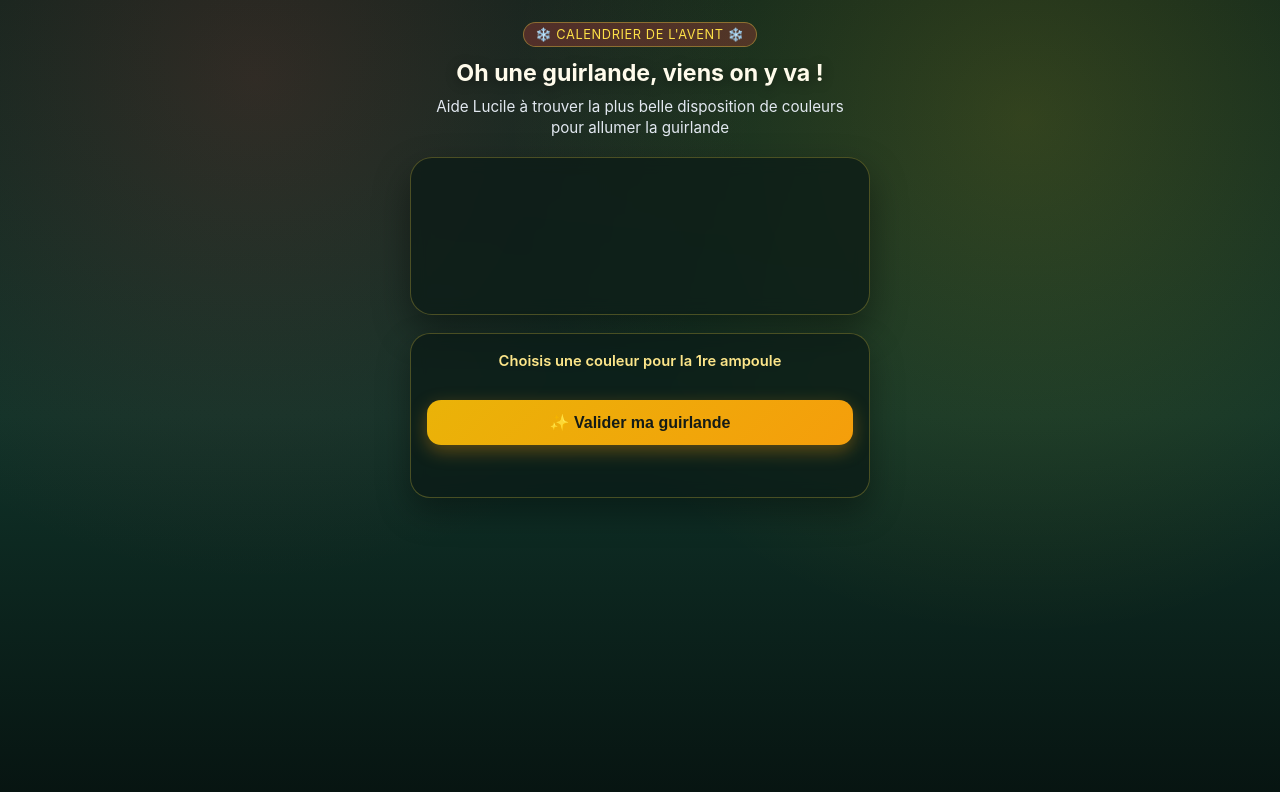
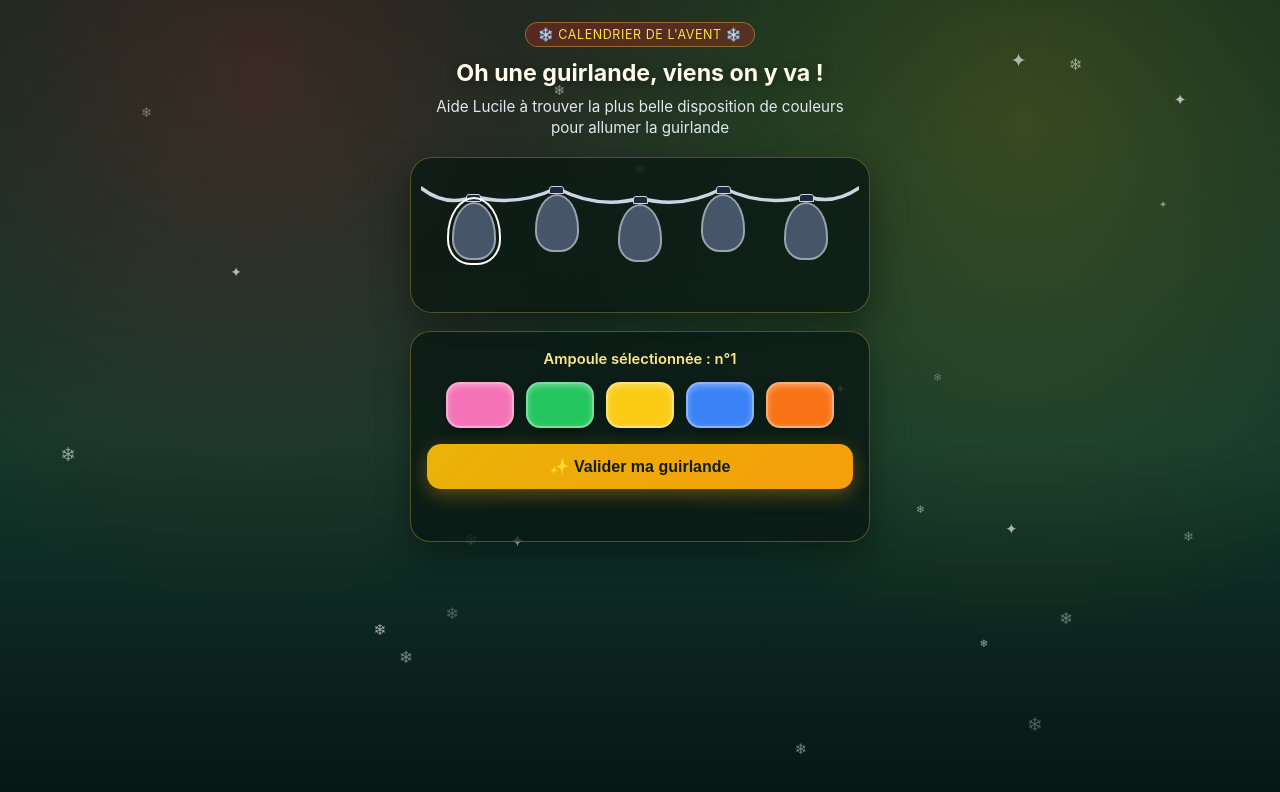
Before and after one commit to lulusc10/guirlande-avent, a plain HTML site: page index.html in a window 1280 px wide. Drawn offline with Linux system fonts and the light colour scheme.

Commit message:
Update index.html

```diff
--- a/index.html
+++ b/index.html
@@ -5,18 +5,6 @@
   <meta name="viewport" content="width=device-width, initial-scale=1.0, maximum-scale=1.0, user-scalable=no" />
   <title>Oh une guirlande, viens on y va !</title>
   <style>
-    :root {
-      --bg-top: #0b241d;
-      --bg-mid: #103329;
-      --bg-bottom: #071411;
-      --card: rgba(10, 26, 21, 0.72);
-      --border: rgba(253, 224, 71, 0.25);
-      --text: #fefce8;
-      --muted: #e2e8f0;
-      --gold: #facc15;
-      --red: #ef4444;
-    }
-
     * {
       box-sizing: border-box;
       -webkit-tap-highlight-color: transparent;
@@ -26,11 +14,11 @@
       margin: 0;
       min-height: 100dvh;
       font-family: -apple-system, BlinkMacSystemFont, "Segoe UI", Roboto, sans-serif;
-      color: var(--text);
+      color: #fefce8;
       background:
-        radial-gradient(circle at 20% 10%, rgba(239, 68, 68, 0.16), transparent 40%),
-        radial-gradient(circle at 80% 15%, rgba(250, 204, 21, 0.16), transparent 42%),
-        linear-gradient(180deg, var(--bg-top) 0%, var(--bg-mid) 52%, var(--bg-bottom) 100%);
+        radial-gradient(circle at 20% 10%, rgba(220, 38, 38, 0.22), transparent 42%),
+        radial-gradient(circle at 80% 15%, rgba(250, 204, 21, 0.18), transparent 42%),
+        linear-gradient(180deg, #0c2920 0%, #11382c 55%, #071612 100%);
       display: flex;
       flex-direction: column;
       align-items: center;
@@ -39,7 +27,6 @@
       overflow-x: hidden;
     }
 
-    /* Neige de Noël en arrière-plan */
     .snow-layer {
       position: fixed;
       inset: 0;
@@ -50,22 +37,16 @@
 
     .snowflake {
       position: absolute;
-      top: -12px;
+      top: -14px;
       color: rgba(255, 255, 255, 0.75);
       user-select: none;
       animation: fall linear infinite;
     }
 
     @keyframes fall {
-      0% {
-        transform: translateY(-12px) translateX(0);
-      }
-      50% {
-        transform: translateY(50dvh) translateX(12px);
-      }
-      100% {
-        transform: translateY(105dvh) translateX(-10px);
-      }
+      0% { transform: translateY(-14px) translateX(0); }
+      50% { transform: translateY(50dvh) translateX(10px); }
+      100% { transform: translateY(106dvh) translateX(-10px); }
     }
 
     .container {
@@ -79,11 +60,11 @@
     }
 
     .holiday-badge {
-      font-size: 0.8rem;
+      font-size: 0.78rem;
       letter-spacing: 0.6px;
       text-transform: uppercase;
       color: #fde047;
-      background: rgba(239, 68, 68, 0.25);
+      background: rgba(220, 38, 38, 0.28);
       border: 1px solid rgba(253, 224, 71, 0.35);
       padding: 4px 12px;
       border-radius: 999px;
@@ -103,19 +84,17 @@
       margin: 0 0 18px;
       font-size: 0.95rem;
       line-height: 1.4;
-      color: var(--muted);
+      color: #e2e8f0;
       text-align: center;
       max-width: 410px;
     }
 
-    /* Guirlande */
     .garland-wrap {
       width: 100%;
-      background: var(--card);
-      border: 1px solid var(--border);
+      background: rgba(9, 24, 19, 0.78);
+      border: 1px solid rgba(253, 224, 71, 0.28);
       border-radius: 22px;
       padding: 14px 10px 18px;
-      backdrop-filter: blur(8px);
       box-shadow: 0 16px 36px rgba(0, 0, 0, 0.4);
       margin-bottom: 18px;
     }
@@ -123,7 +102,7 @@
     .garland-stage {
       position: relative;
       width: 100%;
-      height: 124px;
+      height: 122px;
     }
 
     .wire-svg {
@@ -132,7 +111,14 @@
       width: 100%;
       height: 100%;
       pointer-events: none;
-      overflow: visible;
+      z-index: 1;
+    }
+
+    #bulbsContainer {
+      position: relative;
+      width: 100%;
+      height: 100%;
+      z-index: 2;
     }
 
     .bulb-slot {
@@ -143,7 +129,7 @@
       align-items: center;
       cursor: pointer;
       user-select: none;
-      transition: transform 0.15s ease;
+      transition: transform 0.14s ease;
     }
 
     .bulb-slot:active {
@@ -151,29 +137,25 @@
     }
 
     .bulb-slot.selected .bulb {
-      outline: 2px solid #ffffff;
+      outline: 2.5px solid #ffffff;
       outline-offset: 3px;
     }
 
     .socket {
       width: 15px;
       height: 8px;
-      background: #293241;
+      background: #1e293b;
       border-radius: 3px 3px 0 0;
-      border: 1px solid #94a3b8;
+      border: 1px solid #cbd5e1;
     }
 
     .bulb {
       width: 44px;
       height: 58px;
       border-radius: 50% 50% 42% 42% / 60% 60% 35% 35%;
-      background: #334155;
-      border: 2px solid rgba(255, 255, 255, 0.32);
-      transition: all 0.25s ease;
-    }
-
-    .bulb.colored {
-      border-color: rgba(255, 255, 255, 0.85);
+      background-color: #475569;
+      border: 2px solid rgba(255, 255, 255, 0.45);
+      transition: transform 0.2s ease, box-shadow 0.2s ease, background-color 0.2s ease;
     }
 
     .bulb.celebrate {
@@ -191,14 +173,12 @@
       animation: gentleShake 0.28s ease;
     }
 
-    /* Zone de sélection */
     .panel {
       width: 100%;
-      background: var(--card);
-      border: 1px solid var(--border);
+      background: rgba(9, 24, 19, 0.78);
+      border: 1px solid rgba(253, 224, 71, 0.28);
       border-radius: 20px;
       padding: 18px 16px;
-      backdrop-filter: blur(8px);
       text-align: center;
       box-shadow: 0 14px 32px rgba(0, 0, 0, 0.35);
     }
@@ -221,7 +201,7 @@
     .color-btn {
       width: 68px;
       height: 46px;
-      border: 2px solid rgba(255, 255, 255, 0.35);
+      border: 2px solid rgba(255, 255, 255, 0.4);
       border-radius: 14px;
       cursor: pointer;
       box-shadow: inset 0 2px 6px rgba(255, 255, 255, 0.35), 0 4px 10px rgba(0, 0, 0, 0.28);
@@ -248,7 +228,6 @@
       font-weight: 800;
       cursor: pointer;
       box-shadow: 0 6px 18px rgba(245, 158, 11, 0.35);
-      transition: transform 0.12s ease, filter 0.15s ease;
     }
 
     .validate-btn:active {
@@ -267,7 +246,7 @@
       margin-top: 16px;
       padding: 18px;
       border-radius: 18px;
-      background: linear-gradient(135deg, rgba(250, 204, 21, 0.22), rgba(239, 68, 68, 0.2));
+      background: linear-gradient(135deg, rgba(250, 204, 21, 0.22), rgba(220, 38, 38, 0.22));
       border: 1px solid rgba(253, 224, 71, 0.65);
       text-align: center;
     }
@@ -298,13 +277,13 @@
 
     <section class="garland-wrap" aria-label="Guirlande lumineuse">
       <div class="garland-stage" id="garlandStage">
-        <svg class="wire-svg" id="wireSvg" viewBox="0 0 440 124" preserveAspectRatio="none"></svg>
+        <svg class="wire-svg" id="wireSvg" viewBox="0 0 440 122" preserveAspectRatio="none"></svg>
         <div id="bulbsContainer"></div>
       </div>
     </section>
 
     <section class="panel" id="panelBox">
-      <div class="active-info" id="activeInfo">Choisis une couleur pour la 1re ampoule</div>
+      <div class="active-info" id="activeInfo">Ampoule sélectionnée : n°1</div>
       <div class="palette" id="palette"></div>
       <button class="validate-btn" id="validateBtn" type="button">✨ Valider ma guirlande</button>
       <div class="feedback" id="feedback"></div>
@@ -318,9 +297,7 @@
   </main>
 
   <script>
-    // === PERSONNALISE ICI ===
     const CONFIG = {
-      // Les 5 couleurs disponibles (ordre volontairement mélangé à l'affichage)
       paletteOrder: ["rose", "vert", "jaune", "bleu", "orange"],
       colors: {
         jaune:  { hex: "#facc15", aria: "Jaune" },
@@ -329,13 +306,12 @@
         orange: { hex: "#f97316", aria: "Orange" },
         vert:   { hex: "#22c55e", aria: "Vert" }
       },
-      // Bonne disposition attendue pour les 5 ampoules (de gauche à droite)
       bulbs: [
-        { leftPct: 12, topPx: 24, answer: "jaune" },
-        { leftPct: 31, topPx: 16, answer: "bleu" },
-        { leftPct: 50, topPx: 26, answer: "rose" },
-        { leftPct: 69, topPx: 16, answer: "orange" },
-        { leftPct: 88, topPx: 24, answer: "vert" }
+        { leftPct: 12, topPx: 22, answer: "jaune" },
+        { leftPct: 31, topPx: 14, answer: "bleu" },
+        { leftPct: 50, topPx: 24, answer: "rose" },
+        { leftPct: 69, topPx: 14, answer: "orange" },
+        { leftPct: 88, topPx: 22, answer: "vert" }
       ],
       tryAgainMessage: "Pas tout à fait cette disposition... continue de chercher avec Lucile !",
       rewardMessage: "Voici ton indice pour le code final :",
@@ -361,8 +337,7 @@
     const snowLayerEl = document.getElementById("snowLayer");
 
     function createSnow() {
-      const flakes = 26;
-      for (let i = 0; i < flakes; i++) {
+      for (let i = 0; i < 24; i++) {
         const flake = document.createElement("div");
         flake.className = "snowflake";
         flake.textContent = i % 3 === 0 ? "✦" : "❄";
@@ -378,35 +353,26 @@
 
     function updateWirePath() {
       const stageRect = bulbsContainerEl.parentElement.getBoundingClientRect();
-      const w = stageRect.width || 440;
+      const w = Math.max(280, Math.round(stageRect.width) || 440);
       const points = CONFIG.bulbs.map(b => ({
         x: (b.leftPct / 100) * w,
         y: b.topPx + 2
       }));
 
-      wireSvgEl.setAttribute("viewBox", `0 0 ${w} 124`);
-      if (points.length === 0) return;
+      wireSvgEl.setAttribute("viewBox", `0 0 ${w} 122`);
 
-      let d = `M 0,${Math.max(10, points[0].y - 8)}`;
+      let d = `M 0,${Math.max(8, points[0].y - 8)}`;
       points.forEach((pt, i) => {
         const prevX = i === 0 ? 0 : points[i - 1].x;
-        const prevY = i === 0 ? Math.max(10, pt.y - 8) : points[i - 1].y;
+        const prevY = i === 0 ? Math.max(8, pt.y - 8) : points[i - 1].y;
         const ctrlX = (prevX + pt.x) / 2;
         const ctrlY = Math.max(prevY, pt.y) + 12;
         d += ` Q ${ctrlX},${ctrlY} ${pt.x},${pt.y}`;
       });
       const last = points[points.length - 1];
-      d += ` Q ${(last.x + w) / 2},${last.y + 10} ${w},${Math.max(10, last.y - 8)}`;
+      d += ` Q ${(last.x + w) / 2},${last.y + 10} ${w},${Math.max(8, last.y - 8)}`;
 
-      wireSvgEl.innerHTML = `
-        <path
-          d="${d}"
-          fill="none"
-          stroke="#cbd5e1"
-          stroke-width="3.5"
-          stroke-linecap="round"
-        />
-      `;
+      wireSvgEl.innerHTML = `<path d="${d}" fill="none" stroke="#cbd5e1" stroke-width="3.5" stroke-linecap="round" />`;
     }
 
     function renderGarland() {
@@ -429,10 +395,107 @@
 
         if (colorId && CONFIG.colors[colorId]) {
           const hex = CONFIG.colors[colorId].hex;
-          bulb.classList.add("colored");
-          bulb.style.background = hex;
+          bulb.style.backgroundColor = hex;
           if (state.isWon) {
             bulb.classList.add("celebrate");
             bulb.style.boxShadow = `0 0 24px ${hex}, 0 0 44px ${hex}`;
           } else {
-            bulb.style.box
+            bulb.style.boxShadow = `0 0 10px ${hex}88`;
+          }
+        }
+
+        slot.append(socket, bulb);
+        slot.addEventListener("click", () => {
+          if (state.isWon) return;
+          state.selectedIndex = idx;
+          feedbackEl.textContent = "";
+          render();
+        });
+
+        bulbsContainerEl.appendChild(slot);
+      });
+
+      updateWirePath();
+    }
+
+    function renderPalette() {
+      paletteEl.innerHTML = "";
+      const currentBulbColor = state.assigned[state.selectedIndex];
+
+      CONFIG.paletteOrder.forEach(colorId => {
+        const c = CONFIG.colors[colorId];
+        if (!c) return;
+
+        const btn = document.createElement("button");
+        btn.type = "button";
+        btn.className = "color-btn";
+        btn.setAttribute("aria-label", c.aria);
+        btn.style.backgroundColor = c.hex;
+        btn.disabled = state.isWon;
+
+        if (currentBulbColor === colorId && !state.isWon) {
+          btn.classList.add("active-color");
+        }
+
+        btn.addEventListener("click", () => {
+          if (state.isWon) return;
+          state.assigned[state.selectedIndex] = colorId;
+          feedbackEl.textContent = "";
+          state.selectedIndex = (state.selectedIndex + 1) % CONFIG.bulbs.length;
+          render();
+        });
+
+        paletteEl.appendChild(btn);
+      });
+    }
+
+    function validateCombination() {
+      if (state.isWon) return;
+
+      const hasEmpty = state.assigned.some(val => !val);
+      if (hasEmpty) {
+        feedbackEl.textContent = "Place d'abord une couleur sur chacune des 5 ampoules.";
+        panelBoxEl.classList.remove("shake");
+        void panelBoxEl.offsetWidth;
+        panelBoxEl.classList.add("shake");
+        return;
+      }
+
+      const isExactMatch = CONFIG.bulbs.every(
+        (bulbCfg, idx) => state.assigned[idx] === bulbCfg.answer
+      );
+
+      if (isExactMatch) {
+        state.isWon = true;
+        feedbackEl.textContent = "";
+        validateBtnEl.style.display = "none";
+        paletteEl.style.display = "none";
+        activeInfoEl.textContent = "✨ Joyeux Noël ! La guirlande est illuminée !";
+        rewardTextEl.textContent = CONFIG.rewardMessage;
+        rewardCodeEl.textContent = CONFIG.rewardCode;
+        rewardBoxEl.classList.add("show");
+        renderGarland();
+      } else {
+        feedbackEl.textContent = CONFIG.tryAgainMessage;
+        panelBoxEl.classList.remove("shake");
+        void panelBoxEl.offsetWidth;
+        panelBoxEl.classList.add("shake");
+      }
+    }
+
+    function render() {
+      renderGarland();
+      renderPalette();
+      if (!state.isWon) {
+        activeInfoEl.textContent = `Ampoule sélectionnée : n°${state.selectedIndex + 1}`;
+      }
+    }
+
+    validateBtnEl.addEventListener("click", validateCombination);
+    window.addEventListener("resize", updateWirePath);
+
+    createSnow();
+    render();
+  </script>
+</body>
+</html>
```
